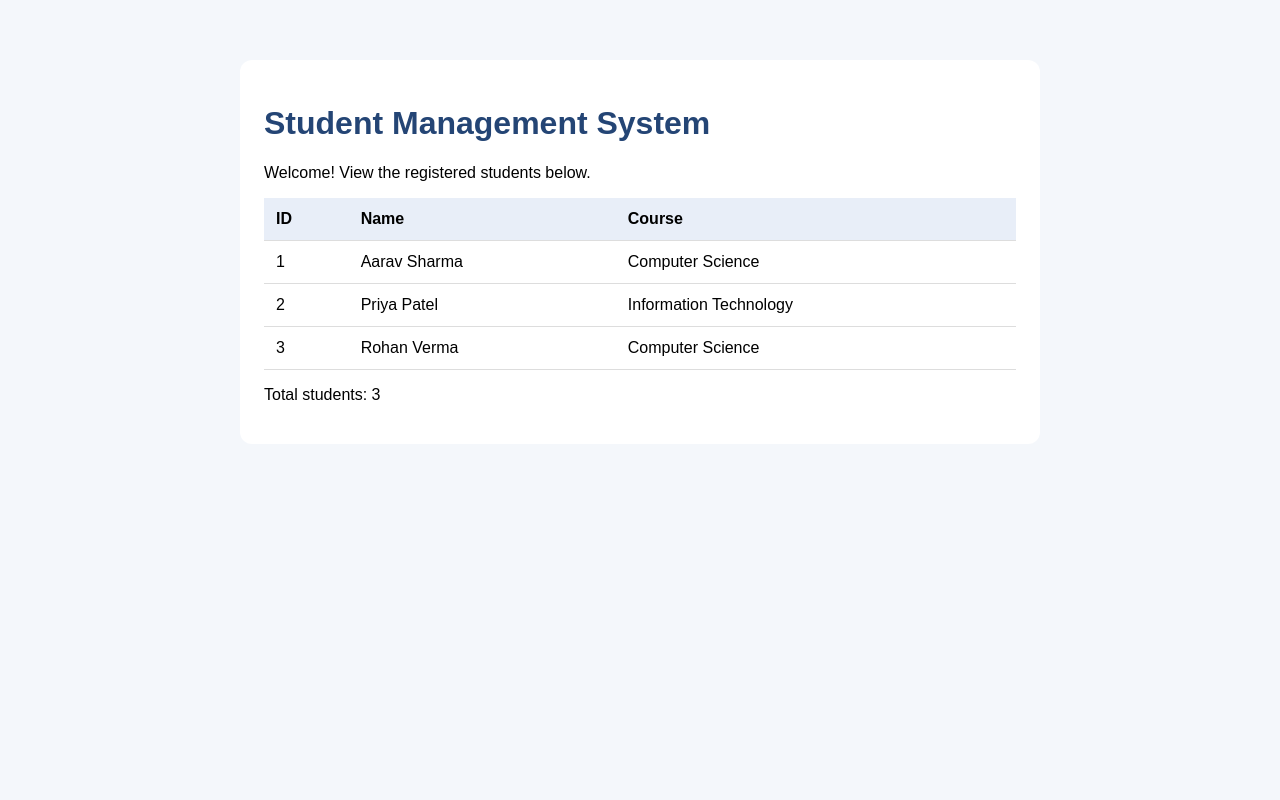
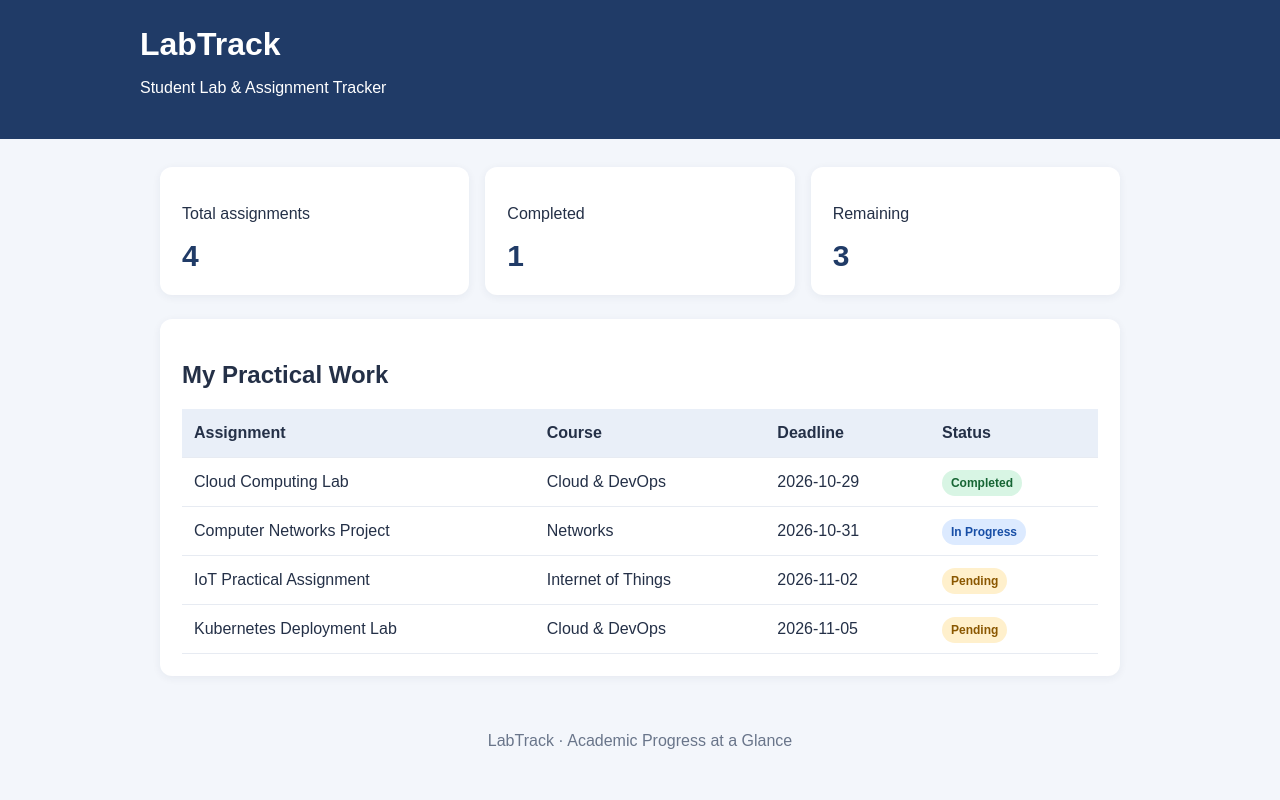
Before and after one commit to arushsinha896-cmd/CCA2-StudentApp, a Flask app: page / in a window 1280 px wide. Run offline with Flask 3, Linux system fonts and the light colour scheme.

Commit message:
Initial Student Management application

```diff
--- a/app.py
+++ b/app.py
@@ -2,15 +2,26 @@ from flask import Flask, render_template, jsonify
 
 app = Flask(__name__)
 
-STUDENTS = [
-    {"id": 1, "name": "Aarav Sharma", "course": "Computer Science"},
-    {"id": 2, "name": "Priya Patel", "course": "Information Technology"},
-    {"id": 3, "name": "Rohan Verma", "course": "Computer Science"}
+ASSIGNMENTS = [
+    {"id": 1, "title": "Cloud Computing Lab", "course": "Cloud & DevOps",
+     "deadline": "2026-10-29", "status": "Completed"},
+    {"id": 2, "title": "Computer Networks Project", "course": "Networks",
+     "deadline": "2026-10-31", "status": "In Progress"},
+    {"id": 3, "title": "IoT Practical Assignment", "course": "Internet of Things",
+     "deadline": "2026-11-02", "status": "Pending"},
+    {"id": 4, "title": "Kubernetes Deployment Lab", "course": "Cloud & DevOps",
+     "deadline": "2026-11-05", "status": "Pending"}
 ]
 
 @app.route("/")
 def home():
-    return render_template("index.html", students=STUDENTS)
+    completed = sum(a["status"] == "Completed" for a in ASSIGNMENTS)
+    return render_template(
+        "index.html",
+        assignments=ASSIGNMENTS,
+        completed=completed,
+        total=len(ASSIGNMENTS)
+    )
 
 @app.route("/health")
 def health():
--- a/templates/index.html
+++ b/templates/index.html
@@ -3,32 +3,53 @@
 <head>
 <meta charset="UTF-8">
 <meta name="viewport" content="width=device-width, initial-scale=1">
-    <title>Student Management</title>
+<title>LabTrack | Student Lab & Assignment Tracker</title>
 <style>
-        body { font-family: Arial, sans-serif; margin: 40px auto;
-               max-width: 800px; padding: 20px; background: #f4f7fb; }
-        h1 { color: #244575; }
-        .card { background: white; padding: 24px; border-radius: 12px; }
-        table { width: 100%; border-collapse: collapse; }
-        th, td { text-align: left; padding: 12px; border-bottom: 1px solid #ddd; }
-        th { background: #e8eef8; }
+* { box-sizing: border-box; }
+body { margin: 0; font-family: Arial, sans-serif; background: #f3f6fb; color: #243047; }
+header { background: #203b67; color: white; padding: 26px max(24px, calc((100% - 1000px)/2)); }
+header h1 { margin: 0 0 8px; }
+main { max-width: 1000px; margin: 28px auto; padding: 0 20px; }
+.summary { display: flex; gap: 16px; flex-wrap: wrap; margin-bottom: 24px; }
+.card { background: white; border-radius: 12px; padding: 22px; box-shadow: 0 2px 9px #182b4810; }
+.summary .card { flex: 1; min-width: 180px; }
+.number { font-size: 30px; font-weight: bold; color: #203b67; }
+table { width: 100%; border-collapse: collapse; background: white; }
+th, td { text-align: left; padding: 15px 12px; border-bottom: 1px solid #e7ebf2; }
+th { background: #e9eff8; }
+.status { font-size: 12px; font-weight: bold; padding: 6px 9px; border-radius: 20px; }
+.Completed { background: #d8f5e4; color: #166534; }
+.Pending { background: #fff0cc; color: #8a5700; }
+.In-Progress { background: #dceaff; color: #174ea6; }
+footer { text-align: center; color: #69758a; padding: 28px; }
 </style>
 </head>
 <body>
+<header>
+<h1>LabTrack</h1>
+<p>Student Lab & Assignment Tracker</p>
+</header>
+<main>
+<div class="summary">
+<div class="card"><p>Total assignments</p><div class="number">{{ total }}</div></div>
+<div class="card"><p>Completed</p><div class="number">{{ completed }}</div></div>
+<div class="card"><p>Remaining</p><div class="number">{{ total - completed }}</div></div>
+</div>
 <div class="card">
-        <h1>Student Management System</h1>
-        <p>Welcome! View the registered students below.</p>
+<h2>My Practical Work</h2>
 <table>
-            <tr><th>ID</th><th>Name</th><th>Course</th></tr>
-            {% for student in students %}
+<thead><tr><th>Assignment</th><th>Course</th><th>Deadline</th><th>Status</th></tr></thead>
+<tbody>
+{% for a in assignments %}
 <tr>
-                <td>{{ student.id }}</td>
-                <td>{{ student.name }}</td>
-                <td>{{ student.course }}</td>
+<td>{{ a.title }}</td><td>{{ a.course }}</td><td>{{ a.deadline }}</td>
+<td><span class="status {{ a.status|replace(' ', '-') }}">{{ a.status }}</span></td>
 </tr>
 {% endfor %}
+</tbody>
 </table>
-        <p>Total students: {{ students|length }}</p>
 </div>
+</main>
+<footer>LabTrack · Academic Progress at a Glance</footer>
 </body>
 </html>
```
Also changed, not shown: tests/test_app.py (+4 -3 lines). Lines whose indentation alone changed are shown as unchanged.
